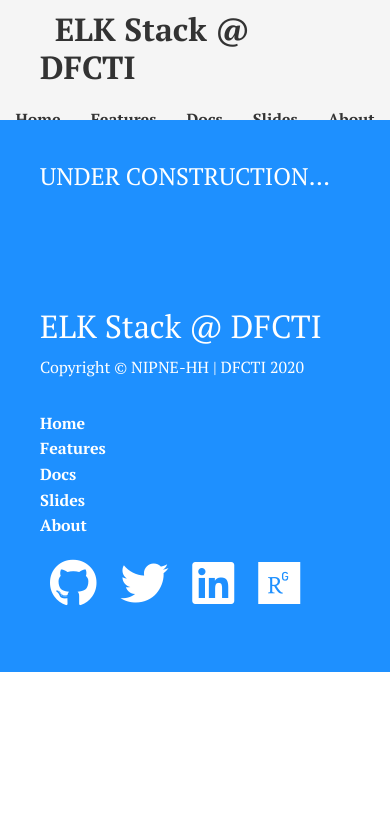
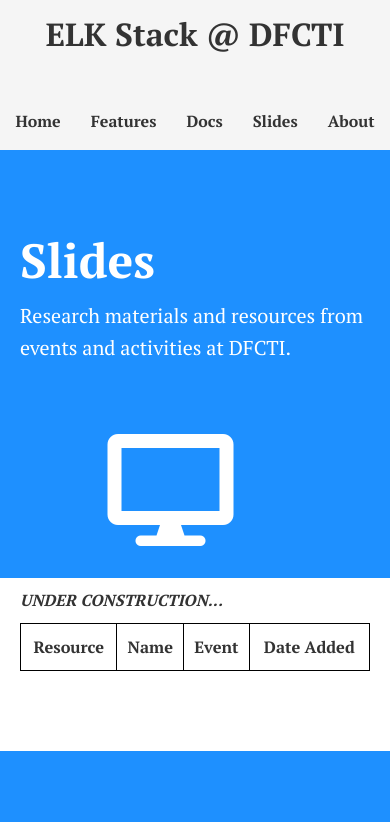
Before and after one commit to basavyr/modern-static-website, a plain HTML site: page slides/index.html in a window 390 px wide. Shown: the top 822 px of the page. Drawn offline with nearby package versions, Linux system fonts and the light colour scheme.

Commit message:
adds correct elements size for mobile ui. adds slide page. fixes more UI elements

```diff
--- a/css/style.css
+++ b/css/style.css
@@ -86,7 +86,8 @@ pre {
     /* background-color: var(--primary-color); */
     background-color: whitesmoke;
     /* color : var(--secondary-color); */
-    height: 80px;
+    height: 100px;
+    /* margin-bottom: 10px; */
 }
 
 .navbar ul {
@@ -265,8 +266,8 @@ pre {
 
 .features-head img,
 .docs-head img {
-    width: 200px;
-    justify-self: flex-end;
+    width: 40%;
+    /* justify-self: flex-end; */
 }
 
 .features-sub-head {
@@ -400,15 +401,27 @@ pre {
     }
     .showcase-text {
         text-align: left;
-        margin-top: 40px;
+        margin-top: 5px;
         animation: slideInFromTop 0.8s ease-in;
     }
     .showcase-text2 {
-        text-align: left;
+        display: block;
+        margin-left: auto;
+        margin-right: auto;
+        width: 50%;
+        text-align: center;
+        margin-top: 5px;
         /* width: 50%; */
-        /* align-content: center; */
-        margin-top: 40px;
         animation: slideInFromBottom 0.85s ease-in;
+    }
+    .showcase-text2-img-container {
+        text-align: center;
+        display: block;
+        margin-left: auto;
+        margin-right: auto;
+        width: 50%;
+        text-align: center;
+        margin-top: 5px;
     }
     .showcase-form {
         justify-self: center;
@@ -440,7 +453,8 @@ pre {
 
 @media (max-width: 500px) {
     .navbar {
-        height: 120px;
+        height: 180px;
+        padding: 0px;
     }
     .navbar .flex {
         flex-direction: column;
@@ -475,3 +489,13 @@ pre {
         animation: slideInFromBottom 0.85s ease-in;
     }
 }
+
+
+/* Mobile */
+
+@media (max-width: 400px) {
+    .navbar {
+        height: 150px;
+        padding: 5px;
+    }
+}
--- a/css/utilities.css
+++ b/css/utilities.css
@@ -1,8 +1,8 @@
 .container {
-    max-width: 1100px;
+    max-width: 1150px;
     margin: 0 auto;
     overflow: auto;
-    padding: 0 40px;
+    padding: 0px 20px;
 }
 
 .card {
--- a/slides/index.html
+++ b/slides/index.html
@@ -36,14 +36,109 @@
         </div>
     </div>
 
-    <!-- Showcase -->
+    <!-- Head -->
     <section class="features-head bg-primary py-3">
         <div class="container grid">
-            <div>
-                <h1>UNDER CONSTRUCTION...</h1>
+            <div class="showcase-text">
+                <h1 class="lg"><b>Slides</b></h1>
+                <p class="lead">
+                    Research materials and resources from events and activities at DFCTI.
+                </p>
+            </div>
+            <div class="showcase-text2">
+                <i class="fas fa-desktop fa-7x"></i>
             </div>
         </div>
     </section>
+
+    <div class="container ">
+        <p><b><i>UNDER CONSTRUCTION...</i></b></p>
+        <style type="text/css">
+            .tg {
+                border-collapse: collapse;
+                border-spacing: 0;
+                align-content: center;
+                width: 100%;
+                margin-top: 10px;
+            }
+
+            .tg td {
+                border-radius: 5px;
+                border-color: black;
+                border-style: solid;
+                border-width: 0px;
+                /* font-family: Arial, sans-serif; */
+                font-size: 14px;
+                overflow: hidden;
+                padding: 10px 5px;
+                word-break: normal;
+                text-align: center;
+            }
+
+            .tg th {
+                border-color: black;
+                border-radius: 10px;
+                border-style: solid;
+                border-width: 1px;
+                /* font-family: Arial, sans-serif; */
+                font-size: 14px;
+                font-weight: normal;
+                overflow: hidden;
+                padding: 10px 5px;
+                word-break: normal;
+                text-align: center;
+            }
+
+            .tg .tg-0lax {
+                text-align: center;
+                vertical-align: top;
+            }
+        </style>
+        <table class="tg">
+            <thead>
+                <tr>
+                    <th class="tg-0lax">
+                        <h3>Resource</h3>
+                    </th>
+                    <th class="tg-0lax">
+                        <h3>Name</h3>
+                    </th>
+                    <th class="tg-0lax">
+                        <h3>Event</h3>
+                    </th>
+                    <th class="tg-0lax">
+                        <h3>Date Added</h3>
+                    </th>
+                </tr>
+            </thead>
+            <tbody>
+                <tr>
+                    <td class="tg-0lax"></td>
+                    <td class="tg-0lax"></td>
+                    <td class="tg-0lax"></td>
+                    <td class="tg-0lax"></td>
+                </tr>
+                <tr>
+                    <td class="tg-0lax"></td>
+                    <td class="tg-0lax"></td>
+                    <td class="tg-0lax"></td>
+                    <td class="tg-0lax"></td>
+                </tr>
+                <tr>
+                    <td class="tg-0lax"></td>
+                    <td class="tg-0lax"></td>
+                    <td class="tg-0lax"></td>
+                    <td class="tg-0lax"></td>
+                </tr>
+                <tr>
+                    <td class="tg-0lax"></td>
+                    <td class="tg-0lax"></td>
+                    <td class="tg-0lax"></td>
+                    <td class="tg-0lax"></td>
+                </tr>
+            </tbody>
+        </table>
+    </div>
 
 
     <!-- Footer -->
```
Also changed, not shown: index.html (+6 -4 lines), public/aboutme.html (+10 -8 lines), public/docs.html (+2 -2 lines), public/features.html (+2 -2 lines), favicon.ico (added).
